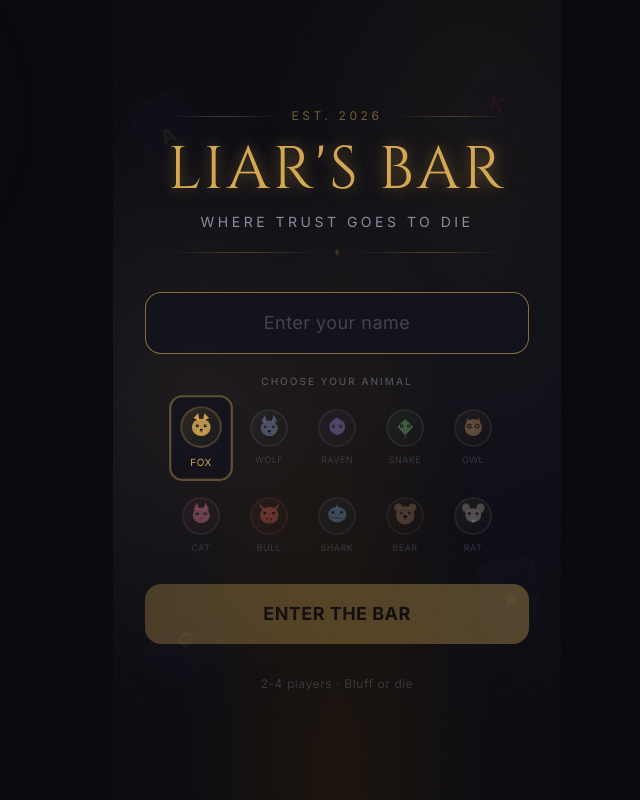
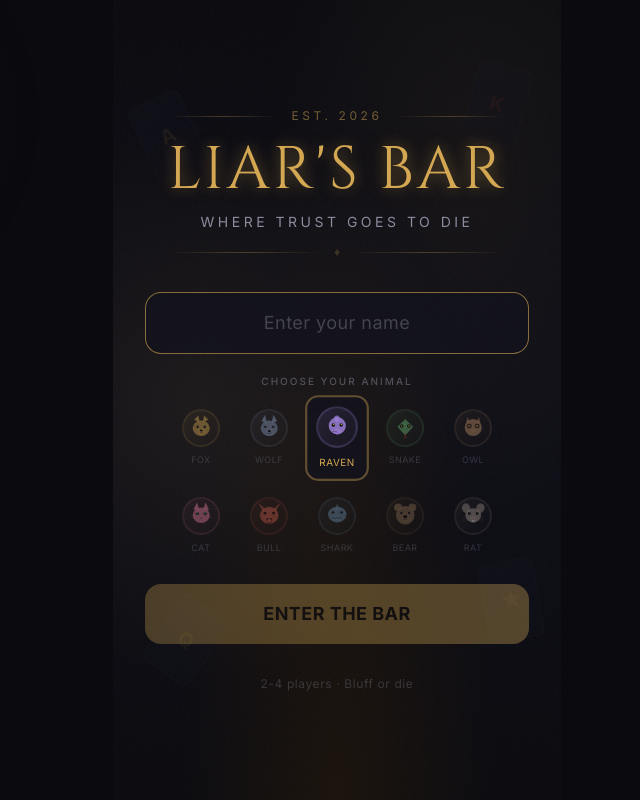
Before and after one commit to Shaharsha/liars-bar, a React (Vite) app in the folder frontend/: page / in a window 1280 px wide. Shown: the whole page, without its empty margins (303-943 px from the left). Built offline with nearby package versions, Linux system fonts and the light colour scheme; no server answers.

Commit message:
fix: randomize selected avatar on NicknamePage initialization

```diff
--- a/frontend/src/pages/NicknamePage.tsx
+++ b/frontend/src/pages/NicknamePage.tsx
@@ -5,7 +5,9 @@ import AnimalAvatar, { AVATAR_LIST, type AvatarId } from '../components/AnimalAv
 
 export default function NicknamePage() {
   const [nickname, setNickname] = useState('')
-  const [selectedAvatar, setSelectedAvatar] = useState<AvatarId>('fox')
+  const [selectedAvatar, setSelectedAvatar] = useState<AvatarId>(
+    () => AVATAR_LIST[Math.floor(Math.random() * AVATAR_LIST.length)].id
+  )
   const [isLoading, setIsLoading] = useState(false)
   const [error, setError] = useState<string | null>(null)
   const createSession = useSessionStore((s) => s.createSession)
```
